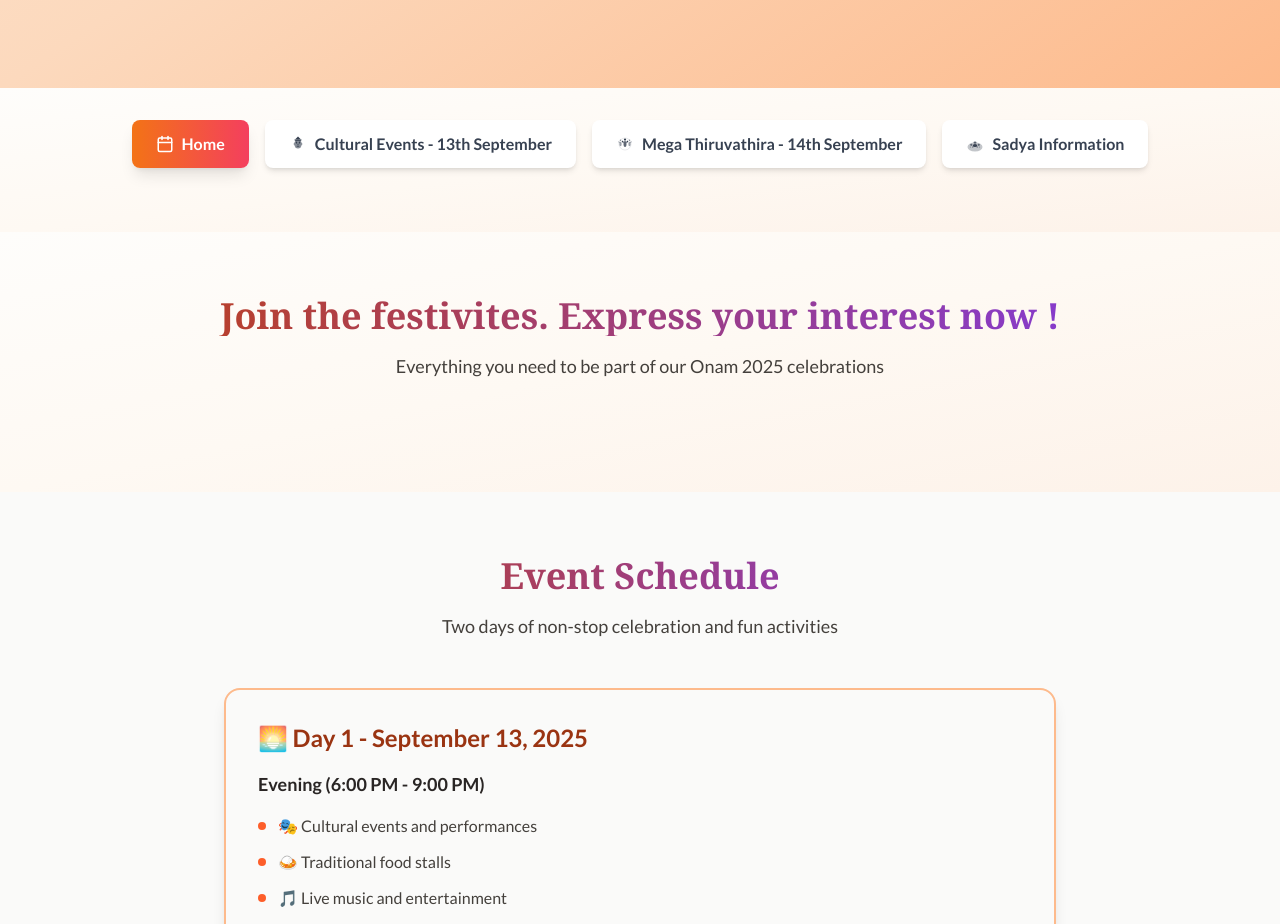
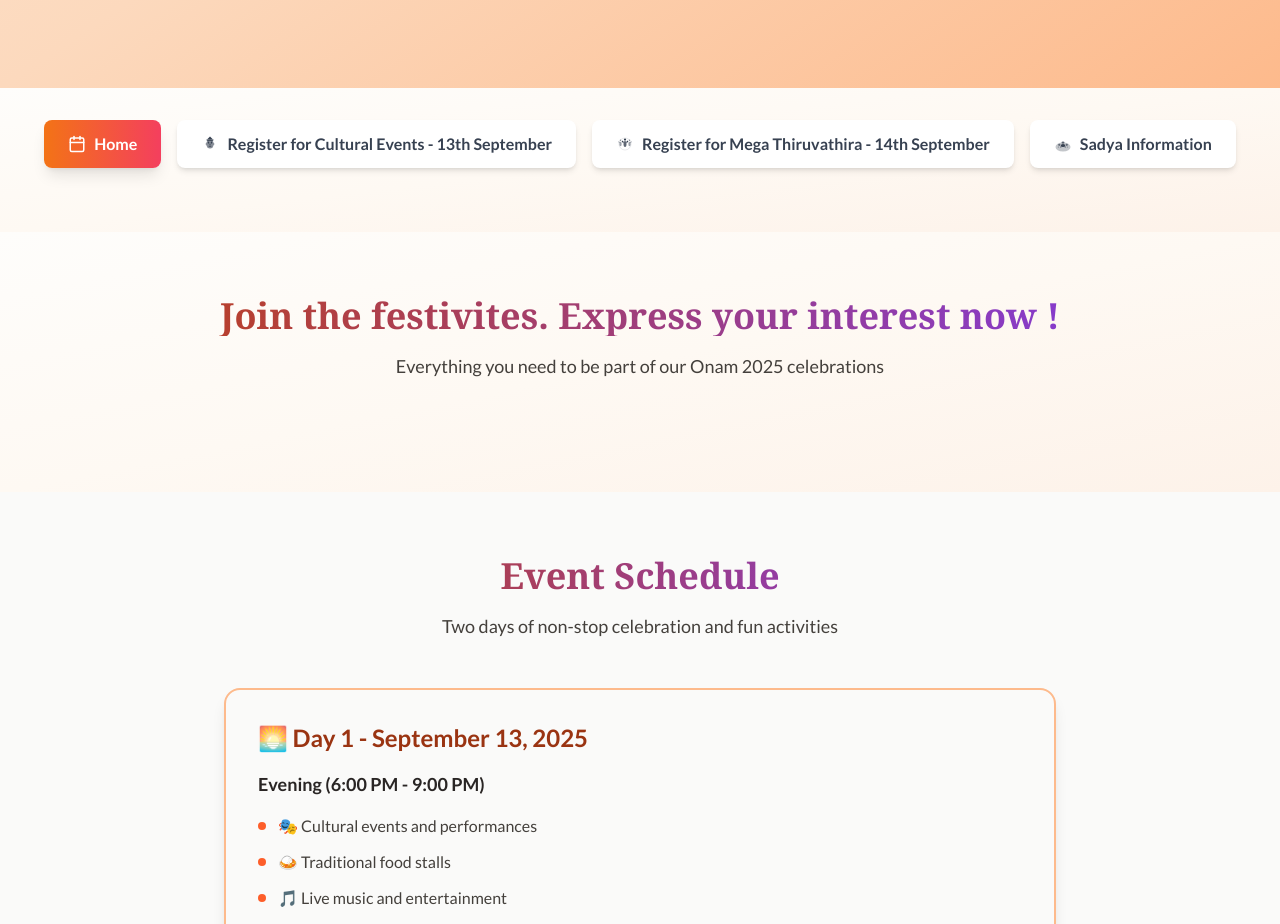
Before and after one commit to ebyed/InfinityMalayalees, a React (Vite) app: page /onam-2025 in a window 1280 px wide. Shown: the part 820-1744 px from the top of the page. Built offline with nearby package versions, Linux system fonts and the light colour scheme; no server answers.

Commit message:
Updated Onam2025.tsx

```diff
--- a/src/pages/Onam2025.tsx
+++ b/src/pages/Onam2025.tsx
@@ -89,8 +89,8 @@ const Onam2025: React.FC = () => {
           <div className="flex flex-wrap justify-center gap-4 mb-8">
             <TabButton tabId="overview" label="Home" icon={Calendar} />
 
-            <TabButton tabId="events" label="Cultural Events - 13th September" icon={() => <CulturalIcon size={18} />} />
-            <TabButton tabId="thiruvathira" label="Mega Thiruvathira - 14th September" icon={() => <ThiruvathiraIcon size={18} />} />
+            <TabButton tabId="events" label="Register for Cultural Events - 13th September" icon={() => <CulturalIcon size={18} />} />
+            <TabButton tabId="thiruvathira" label="Register for Mega Thiruvathira - 14th September" icon={() => <ThiruvathiraIcon size={18} />} />
             <TabButton tabId="sadya" label="Sadya Information" icon={() => <SadyaIcon size={18} />} />
           </div>
         </div>
```
